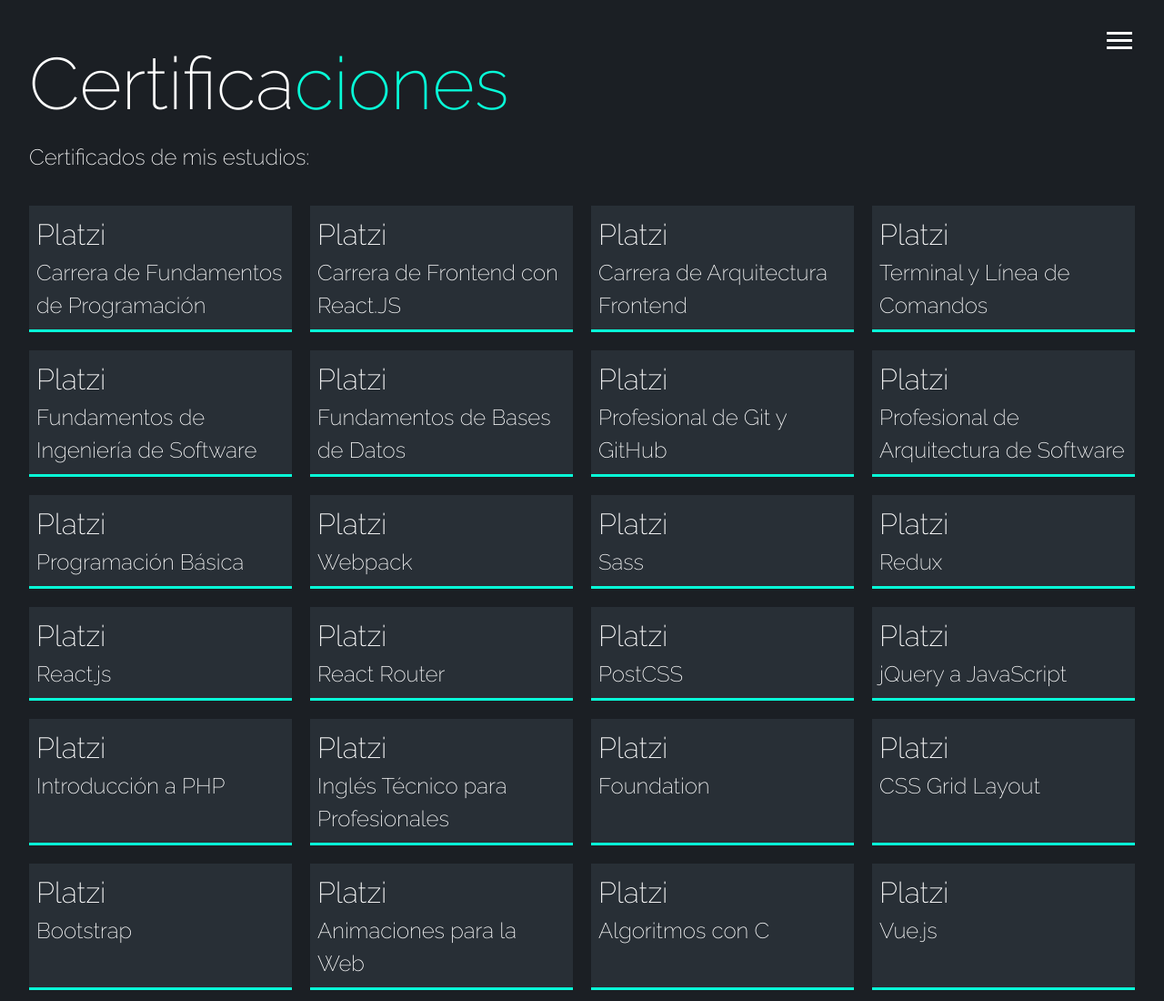
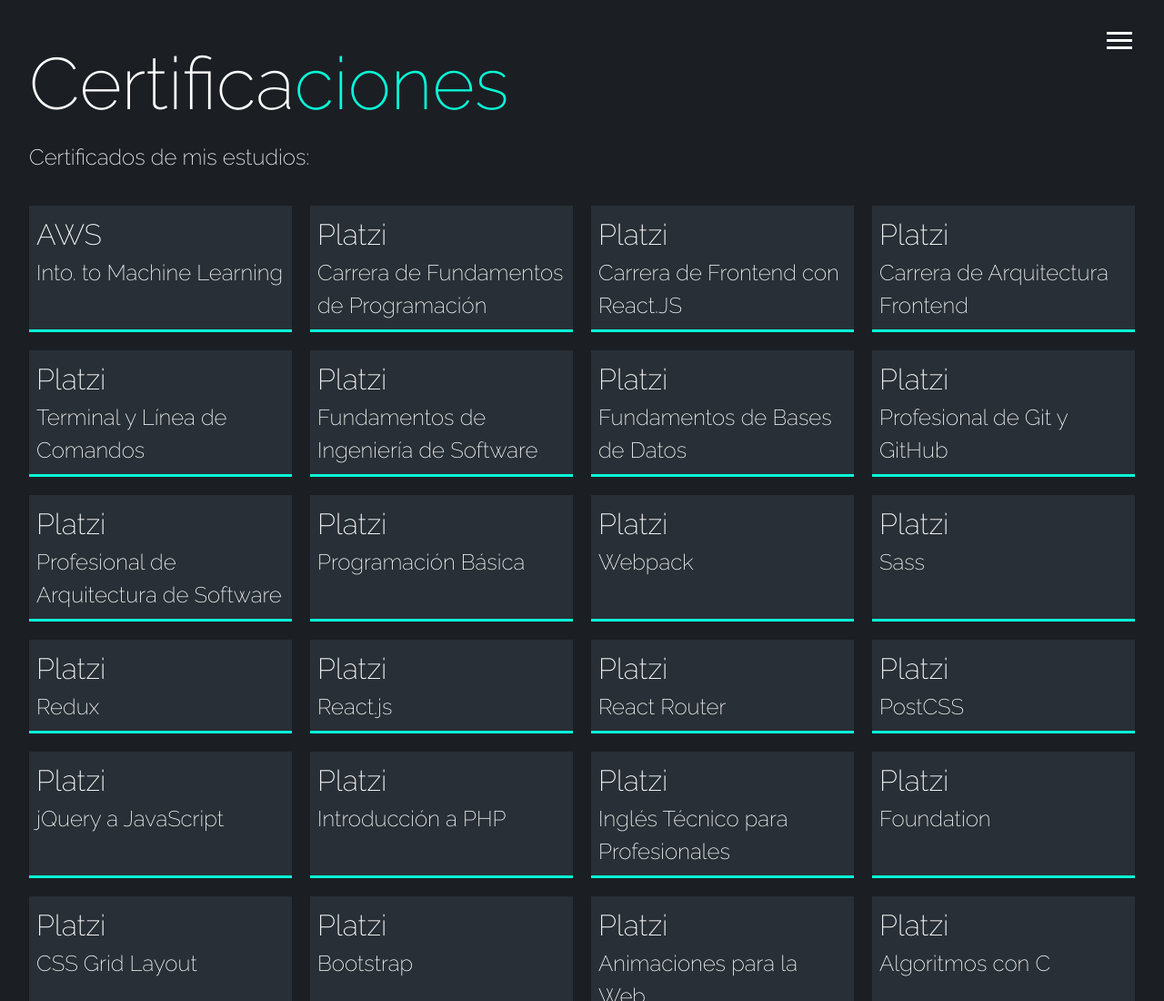
Before and after one commit to camilocas88/mywebsite, a website: page dist/certifications.html in a window 1280 px wide. Shown: the top 1100 px of the page at 91% size. Drawn offline with Linux system fonts and the light colour scheme.

Commit message:
add certification

```diff
--- a/dist/certifications.html
+++ b/dist/certifications.html
@@ -53,6 +53,11 @@
                 Certificados de mis estudios:
             </h2>
             <div class="about-info courses">
+                <div  class="cer click" id="" onclick="location.href='https://drive.google.com/file/d/1yuKEqbfZWx8zPGwXq1WwIDnjNzIT2tf7/view?usp=sharing';">
+                    <h1>AWS</h1>
+                    <h2>Into. to Machine Learning </h2>
+                    <!-- <p>Aprendi a programar desde cero, dominando JavaScript, entiendiendo HTML y aprendiendo algoritmos. Así mismo la forma en que se trabaja una base de datos.</p> -->
+                </div>
                 <div  class="cer click" id="" onclick="location.href='https://platzi.com/@camilocas/carrera/56-fundamentos-programacion/diploma/detalle/';">
                     <h1>Platzi</h1>
                     <h2>Carrera de Fundamentos de Programación</h2>
```
Also changed, not shown: 1 other file.
